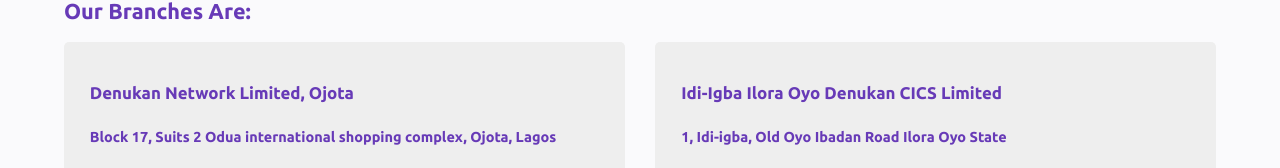
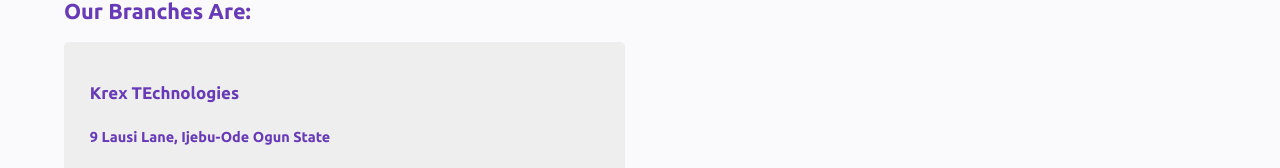
Before and after one commit to Krex-Technology/krextechweb, a React (Create React App) app: page /contact_us in a window 1280 px wide. Shown: the part 784-952 px from the top of the page. Built offline with nearby package versions, Linux system fonts and the light colour scheme.

Commit message:
update88

```diff
--- a/src/Components/contact/Contact.js
+++ b/src/Components/contact/Contact.js
@@ -132,23 +132,22 @@
          </OfficesWrapper>
          <OfficesWrapper>
             <div className="card">
-               <h3>Denukan Network Limited, Ojota</h3>
+               <h3>Krex TEchnologies</h3>
                <a href="http://maps.google.com/maps?q=denukan+network+limited+ojota">
                   <h4>
-                     Block 17, Suits 2 Odua international shopping complex,
-                     Ojota, Lagos
+                     9 Lausi Lane, Ijebu-Ode Ogun State
                   </h4>
                </a>
                <p>Click address to see location on map</p>
             </div>
 
-            <div className="card">
+            {/* <div className="card">
                <h3>Idi-Igba Ilora Oyo Denukan CICS Limited</h3>
                <a href="http://maps.google.com/maps?q=1,+idi-igba,+ilora">
                   <h4>1, Idi-igba, Old Oyo Ibadan Road Ilora Oyo State</h4>
                </a>
                <p>Click address to see location on map</p>
-            </div>
+            </div> */}
          </OfficesWrapper>
          <br />
          <br />
```
